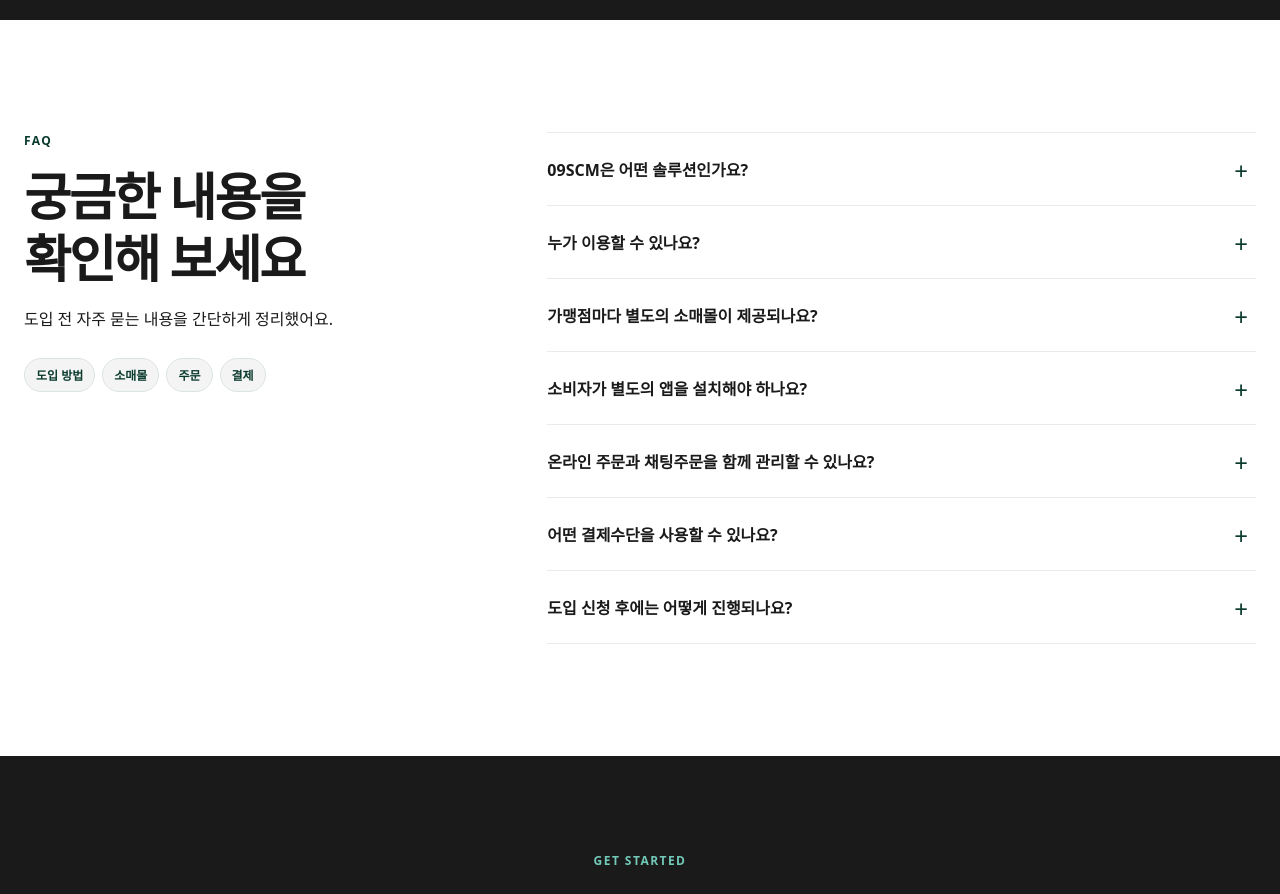
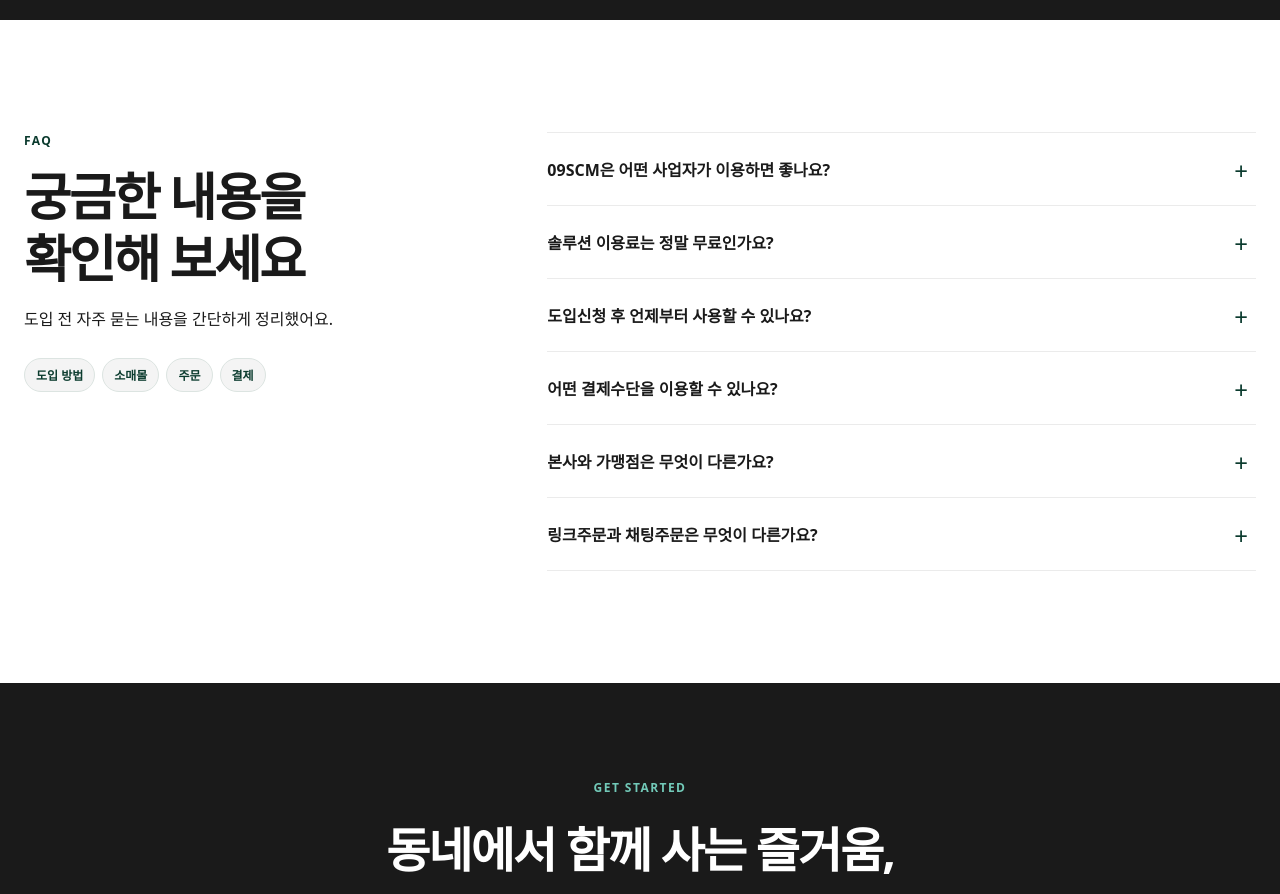
Before and after one commit to 09SCM/09SCM-Homepage, a Next.js app: page / in a window 1280 px wide. Shown: the part 6860-7754 px from the top of the page. Built offline with nearby package versions, Linux system fonts and the light colour scheme.

Commit message:
Update landing page FAQ

```diff
--- a/app/components/LandingPage.tsx
+++ b/app/components/LandingPage.tsx
@@ -162,7 +162,7 @@
 
       <section className="section section-dark" id="journey"><div className="section-inner"><div className="section-heading journey-heading"><p className="eyebrow">ONBOARDING</p><h2>신청부터 이용까지{' '}<br />차근차근 안내해 드려요</h2><p>복잡하게 준비할 필요 없어요.{' '}<br />신청 내용을 확인한 뒤 필요한 절차를 안내해 드립니다.</p></div><div className="journey-grid">{JOURNEY.map((item) => <article key={item.step}><span>{item.step}</span><h3>{item.title}</h3><p>{item.description}</p></article>)}</div><div className="journey-action"><p>우리 가게 공동구매를 더 편하게 운영해 보세요.</p><a className="primary-button light-button" href={`${BASE_PATH}/apply/`}>솔루션 도입신청</a></div></div></section>
 
-      <section className="section" id="faq"><div className="section-inner faq-grid"><div className="section-heading"><p className="eyebrow">FAQ</p><h2>궁금한 내용을{' '}<br />확인해 보세요</h2><p>도입 전 자주 묻는 내용을 간단하게 정리했어요.</p><div className="faq-topics"><span>도입 방법</span><span>소매몰</span><span>주문</span><span>결제</span></div></div><div className="faq-list"><details><summary>09SCM은 어떤 솔루션인가요?</summary><p>본사와 가맹점이 상품, 주문, 결제, 발주와 매출 정보를 함께 관리할 수 있는 공동구매 운영 솔루션이에요.</p></details><details><summary>누가 이용할 수 있나요?</summary><p>공동구매 상품을 공급하고 가맹점과 함께 운영하려는 본사를 대상으로 해요. 승인 후 본사와 가맹점이 함께 사용할 수 있습니다.</p></details><details><summary>가맹점마다 별도의 소매몰이 제공되나요?</summary><p>네. 승인이 완료되면 본사 계정과 소매몰이 생성되며, 가맹점도 각자의 소매몰에서 상품을 판매할 수 있어요.</p></details><details><summary>소비자가 별도의 앱을 설치해야 하나요?</summary><p>아니요. 전달받은 소매몰 링크에 접속해 모바일이나 PC에서 바로 상품을 확인하고 주문할 수 있어요.</p></details><details><summary>온라인 주문과 채팅주문을 함께 관리할 수 있나요?</summary><p>소매몰을 통한 링크주문과 판매자가 접수하는 채팅주문을 한곳에서 확인할 수 있어요.</p></details><details><summary>어떤 결제수단을 사용할 수 있나요?</summary><p>카드결제, 계좌이체, 현장결제를 주문 방식에 맞게 사용할 수 있어요.</p></details><details><summary>도입 신청 후에는 어떻게 진행되나요?</summary><p>신청 내용을 심사하고 결제 연동 정보를 확인한 뒤 운영승인을 진행해요. 승인이 완료되면 본사 계정과 소매몰이 생성되며 이용 방법을 안내해 드립니다.</p></details></div></div></section>
+      <section className="section" id="faq"><div className="section-inner faq-grid"><div className="section-heading"><p className="eyebrow">FAQ</p><h2>궁금한 내용을{' '}<br />확인해 보세요</h2><p>도입 전 자주 묻는 내용을 간단하게 정리했어요.</p><div className="faq-topics"><span>도입 방법</span><span>소매몰</span><span>주문</span><span>결제</span></div></div><div className="faq-list"><details><summary>09SCM은 어떤 사업자가 이용하면 좋나요?</summary><p>공동구매 상품을 판매하는 개별 소상공인부터 여러 가맹점에 상품을 공급하는 본사까지 이용할 수 있어요. 가맹점 없이 내 소매몰만 운영하거나, 가맹점과 함께 판매망을 넓혀가는 방식 모두 가능합니다.</p></details><details><summary>솔루션 이용료는 정말 무료인가요?</summary><p>09SCM 솔루션 기본 이용료는 무료예요. 다만 본사가 가맹점에 별도로 부과하는 이용료는 본사의 운영 정책에 따라 달라질 수 있습니다.</p></details><details><summary>도입신청 후 언제부터 사용할 수 있나요?</summary><p>도입신청 후 신청 내용과 결제 연동 정보를 확인하고 계정승인이 완료되면 이용할 수 있어요. 승인 후 관리자 계정과 개별 소매몰이 함께 생성됩니다.</p></details><details><summary>어떤 결제수단을 이용할 수 있나요?</summary><p>온라인 카드결제와 계좌이체, 현장결제를 모두 이용할 수 있어요. 온라인 카드결제는 PG 서비스인 PayApp 회원가입과 서비스 연결을 완료한 후 사용할 수 있습니다.</p></details><details><summary>본사와 가맹점은 무엇이 다른가요?</summary><p>본사는 직접 소매몰을 운영하면서 가맹점에 상품을 공급하고 운영 현황을 관리할 수 있어요. 가맹점은 필요한 상품을 주문해 자신의 소매몰에서 고객에게 판매합니다.</p></details><details><summary>링크주문과 채팅주문은 무엇이 다른가요?</summary><p>링크주문은 고객이 소매몰에 접속해 상품과 결제수단을 직접 선택하는 주문 방식이에요. 채팅주문은 카카오톡 등으로 받은 주문을 회원주문 코드와 채팅주문 닉네임을 이용해 접수하는 방식입니다.</p></details></div></div></section>
 
       <section className="closing-cta"><div className="section-inner"><p className="eyebrow">GET STARTED</p><h2>동네에서 함께 사는 즐거움,{' '}<br />09SCM으로 시작해 보세요</h2><p>본사와 가맹점의 상품, 주문, 결제 흐름을 한곳에서 이어서 관리할 수 있어요.</p><a className="primary-button light-button" href={`${BASE_PATH}/apply/`}>솔루션 도입신청</a></div></section>
     </main><SiteFooter /></div>
```
